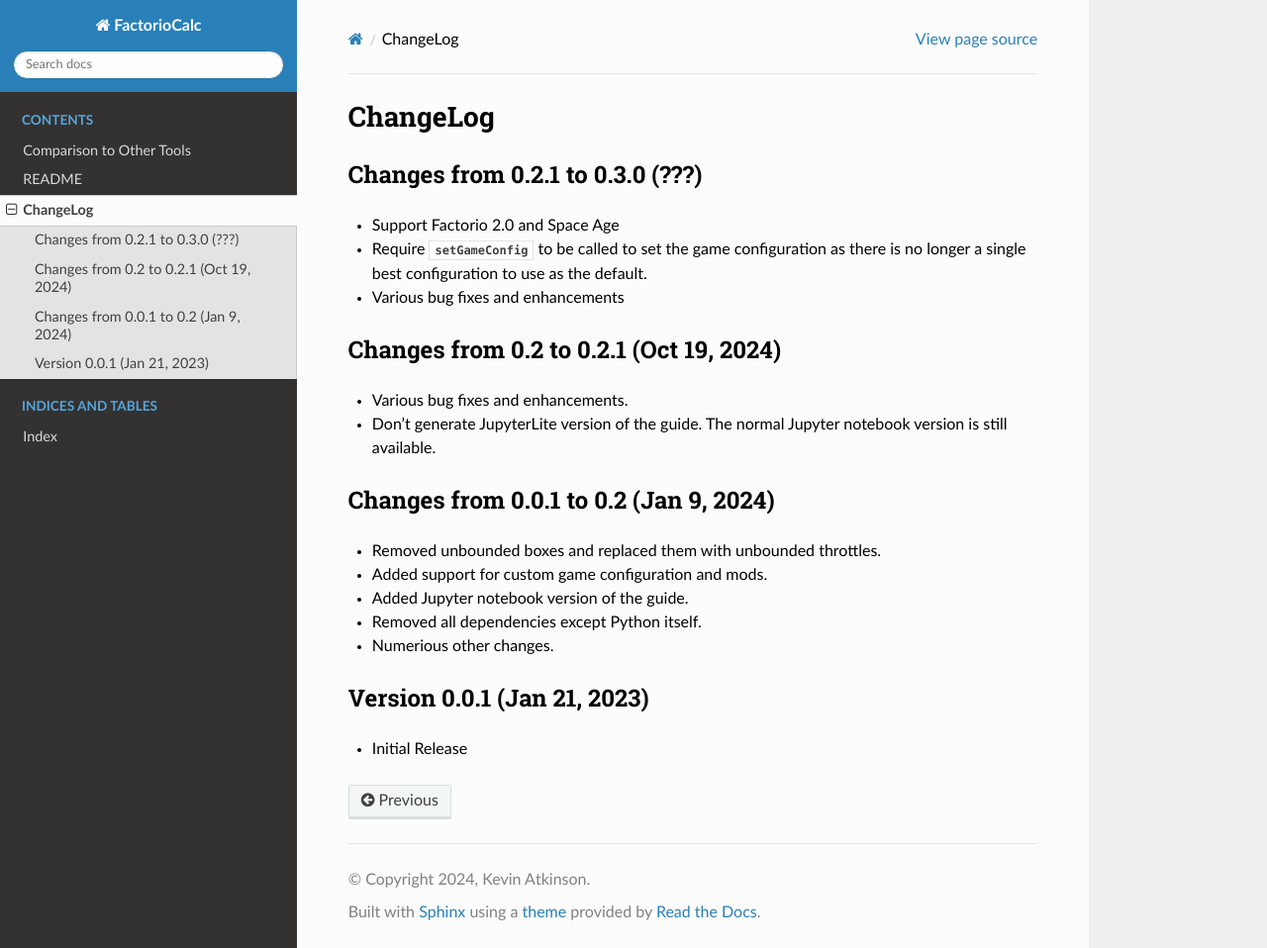
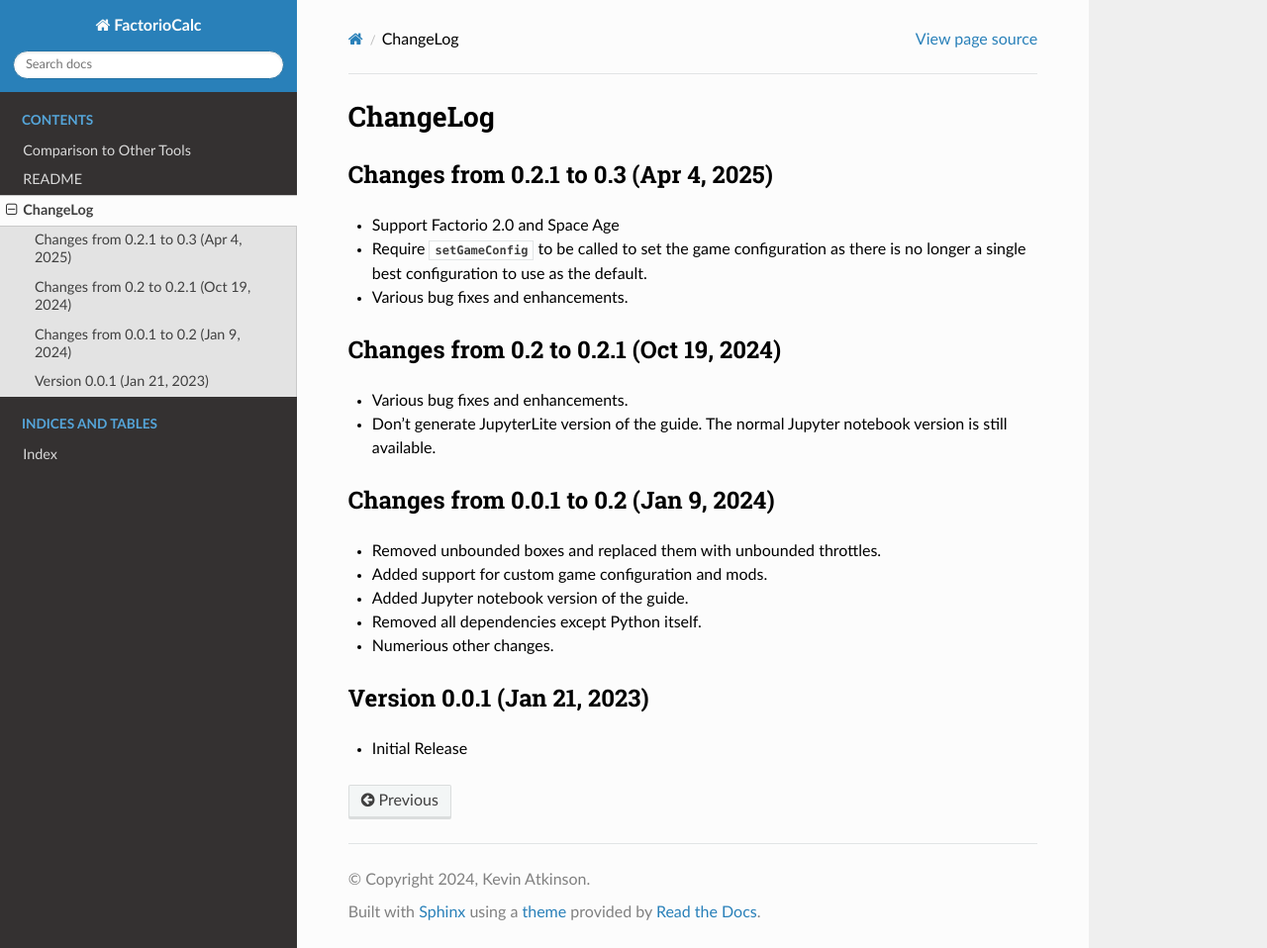
Before and after one commit to FactorioCalc/FactorioCalc, a Sphinx documentation site: the page built from docs/ChangeLog.rst, in a window 1280 px wide and 958 px high. Shown: the whole window at 99% size. Built offline with Sphinx 7.4.7 and the Read the Docs theme 3.1.0, drawn with Linux system fonts in a browser that asks for light colours; pages that are not in the unit, such as notebooks, are missing from menus.

Commit message:
Update changelog for 0.3.0 release.

```diff
--- a/docs/ChangeLog.rst
+++ b/docs/ChangeLog.rst
@@ -5,7 +5,7 @@
 ChangeLog
 =========
 
-Changes from 0.2.1 to 0.3.0 (???)
+Changes from 0.2.1 to 0.3 (Apr 4, 2025)
 ------------------------------------------
 
 * Support Factorio 2.0 and Space Age
@@ -13,7 +13,7 @@ Changes from 0.2.1 to 0.3.0 (???)
 * Require `setGameConfig` to be called to set the game configuration as there
   is no longer a single best configuration to use as the default.
 
-* Various bug fixes and enhancements
+* Various bug fixes and enhancements.
 
 
 Changes from 0.2 to 0.2.1 (Oct 19, 2024)
```
